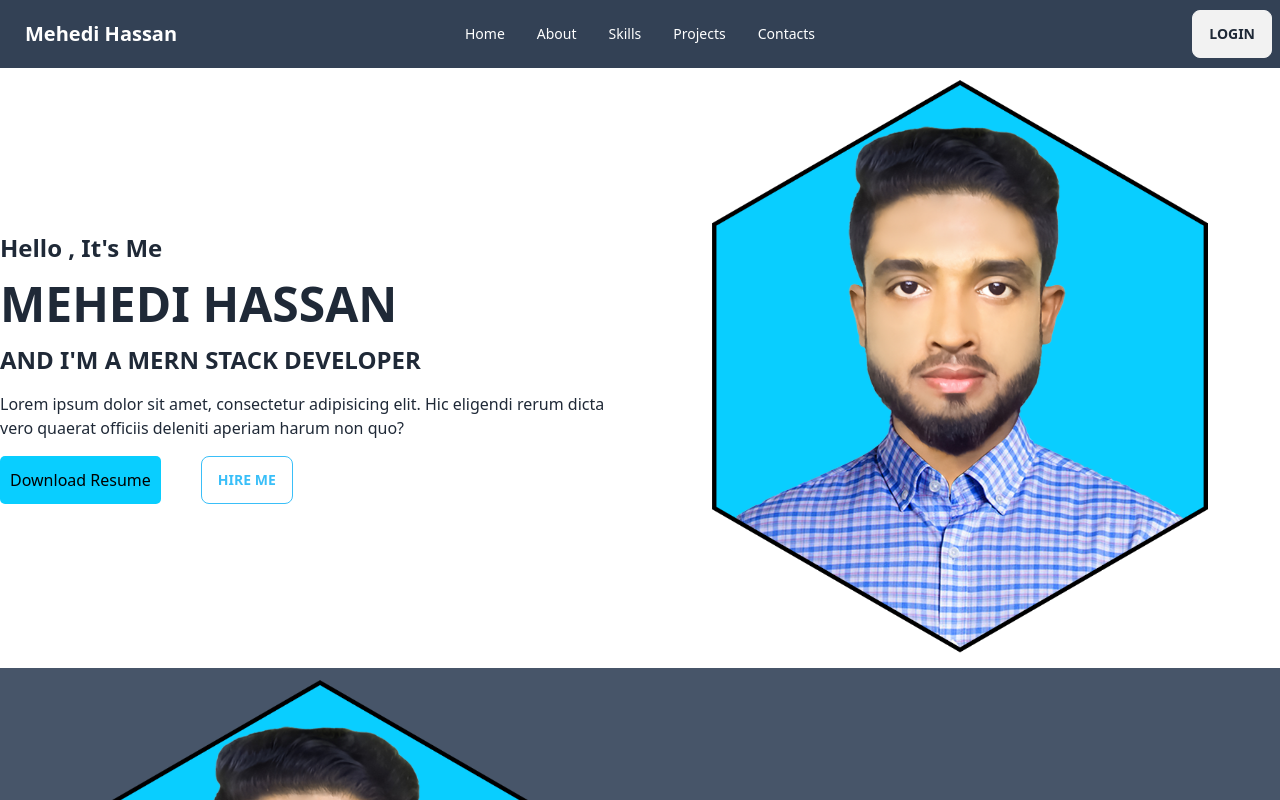
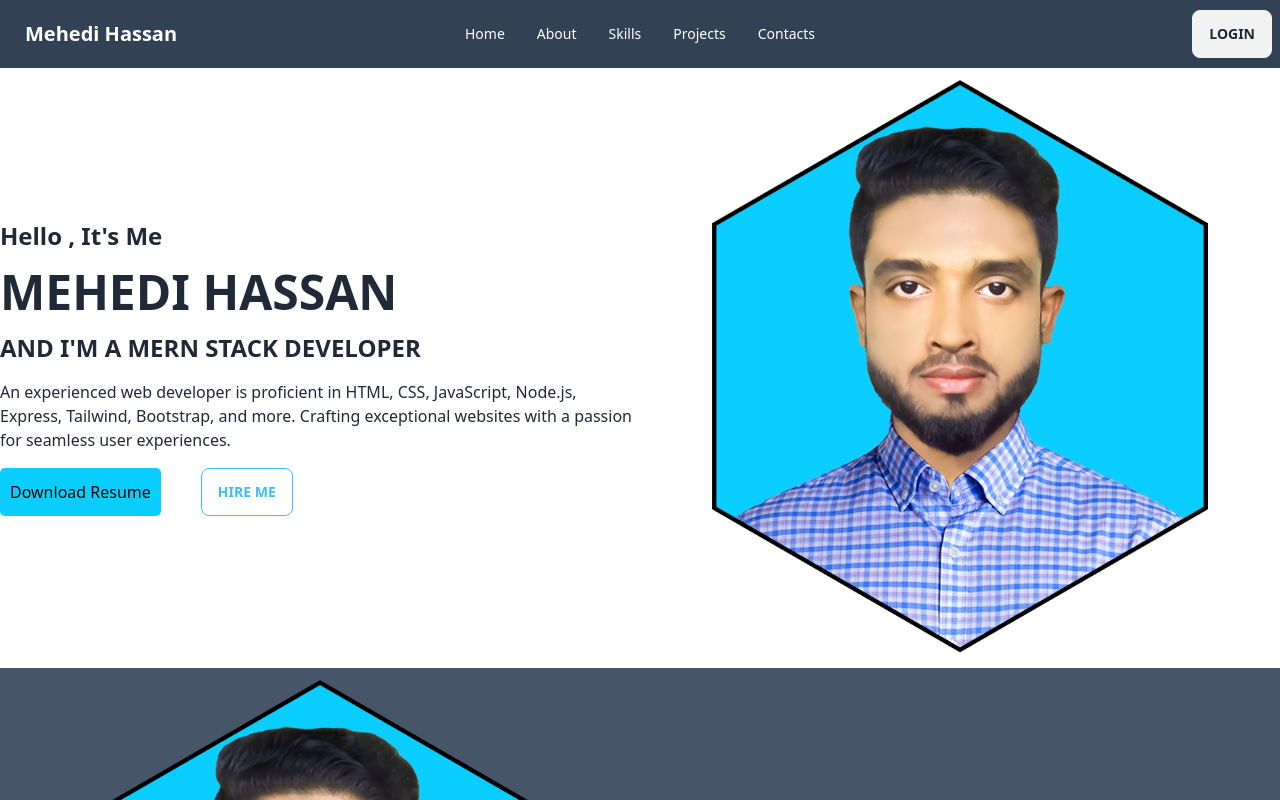
Before and after one commit to abcmehedi5/protfolio-client, a React (Vite) app: page / in a window 1280 px wide. Shown: the top 800 px of the page. Built offline with nearby package versions, Linux system fonts and the light colour scheme; no server answers.

Commit message:
downlaod resume

```diff
--- a/src/Pages/Home/Cover/Cover.jsx
+++ b/src/Pages/Home/Cover/Cover.jsx
@@ -12,14 +12,27 @@ const Cover = () => {
             And i'm a Mern stack Developer
           </h4>
           <p>
-            Lorem ipsum dolor sit amet, consectetur adipisicing elit. Hic
-            eligendi rerum dicta vero quaerat officiis deleniti aperiam harum
-            non quo?
+            An experienced web developer is proficient in HTML, CSS, JavaScript,
+            Node.js, Express, Tailwind, Bootstrap, and more. Crafting
+            exceptional websites with a passion for seamless user experiences.
           </p>
           <div className="flex gap-10">
-            {/* <button className="p-3 rounded-md text-black font-bold hover:bg-sky-700 hover:text-white bg-[#09CEFF] ">Download Resume</button> */}
-            <button className="primaryBtn">Download Resume</button>
-            <button className="btn btn-outline btn-info">Hire Me</button>
+            <button className="primaryBtn">
+              <a
+                href="/Mehedi_Hassan_Resume.pdf"
+                download="Mehedi_Hassan_Resume.pdf"
+              >
+                Download Resume
+              </a>
+            </button>
+            <button className="btn btn-outline btn-info">
+              <a
+                target="_blank"
+                href="https://www.linkedin.com/in/mehedilinkdin/"
+              >
+                Hire Me
+              </a>
+            </button>
           </div>
         </div>
         <div>
```
Also changed, not shown: 1 other file (tests, documents, lock files or other folders).
